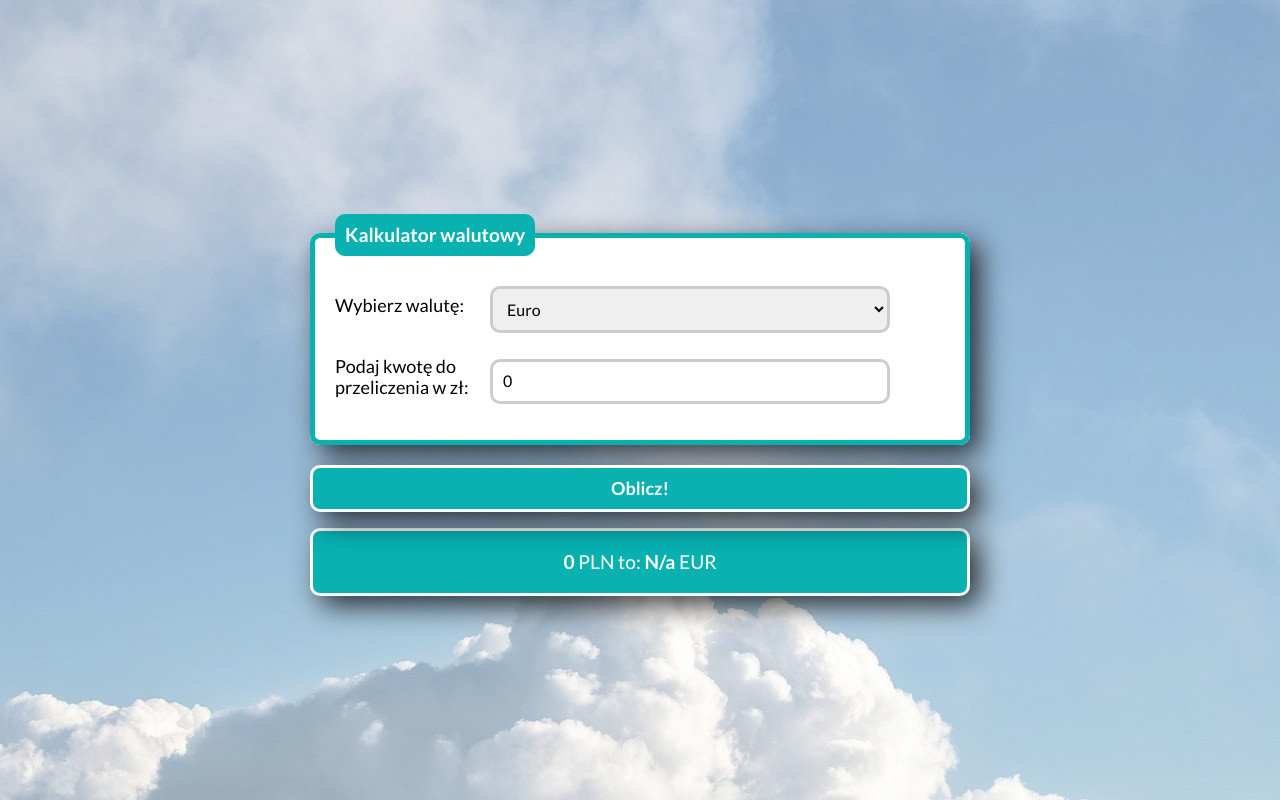
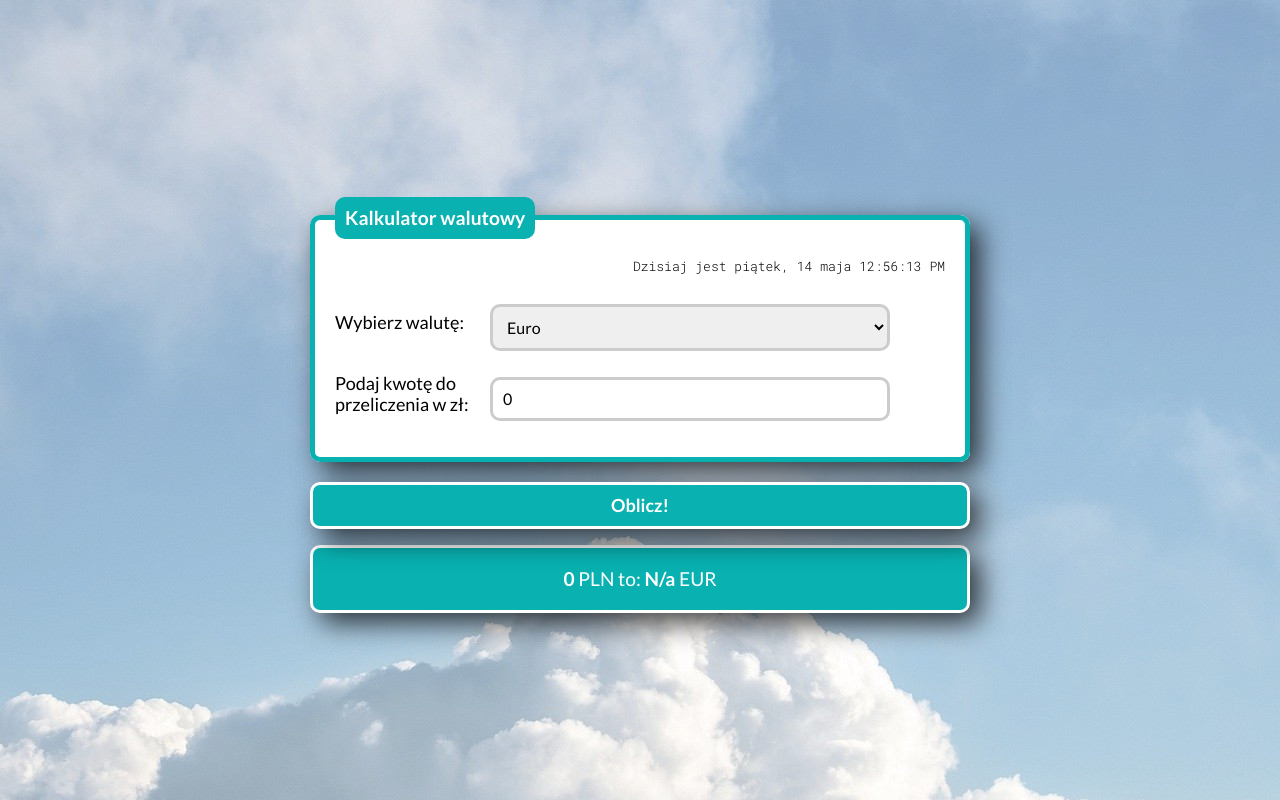
Before and after one commit to Kacper218/currency-calculator-react, a React (Create React App) app: page / in a window 1280 px wide. Built offline with nearby package versions, Linux system fonts and the light colour scheme.

Commit message:
added Clock component that displays the current time

```diff
--- /dev/null
+++ b/src/Form/Clock/index.js
@@ -0,0 +1,21 @@
+import React, {useState} from 'react';
+import "./style.css"
+
+
+const Clock = () => {
+
+  const [myDate, setMyDate] = useState(new Date())
+
+  setInterval(() => {
+    setMyDate(myDate => myDate = new Date())
+  }, 1000);
+
+  return (
+    <div className="Clock">
+      Dzisiaj jest {myDate.toLocaleDateString("pl-PL", { weekday: "long", day: "numeric", month: "long", })} { myDate.toLocaleTimeString()}
+    </div>
+  );
+};
+
+
+export default Clock;
--- /dev/null
+++ b/src/Form/Clock/style.css
@@ -0,0 +1,6 @@
+.Clock {
+    text-align: right;
+    margin-bottom: 20px;
+    font-family: 'Roboto Mono', monospace;
+    font-size: 13px;
+}
--- a/src/Form/index.js
+++ b/src/Form/index.js
@@ -1,4 +1,5 @@
 import React from 'react';
+import Clock from './Clock';
 import "./style.css";
 
 const Form = ({ amount, setAmount, options, option, setOption, setScore, score }) => {
@@ -13,7 +14,7 @@ const Form = ({ amount, setAmount, options, option, setOption, setScore, score }
       .find(({ value }) => value === option)
       .converter;
 
-     setScore(score = amount * rate);
+    setScore(score = amount * rate);
   };
 
   const onFormSubmit = (event) => {
@@ -28,6 +29,7 @@ const Form = ({ amount, setAmount, options, option, setOption, setScore, score }
       onSubmit={onFormSubmit}
     >
       <fieldset className="form__fieldset">
+        <Clock />
         <legend className="form__legend">Kalkulator walutowy</legend>
         <span className="form__labelText">
           Wybierz walutę:
```
